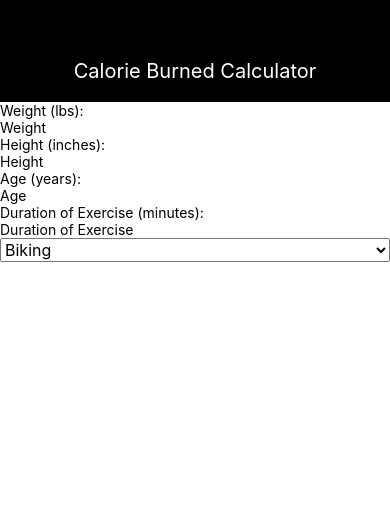
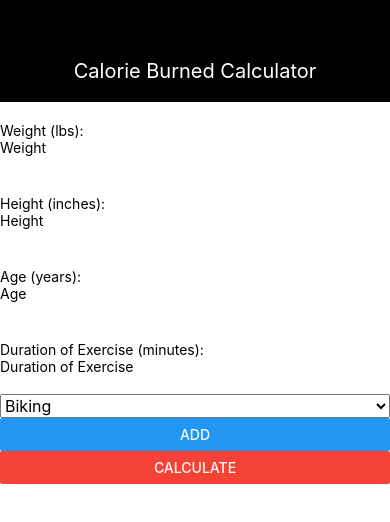
Before and after one commit to cwong2k16/CaloriesBurned, a React Native app: screen / in a window 390 px wide. Shown: the top 522 px of the page. Built offline with nearby package versions, Linux system fonts and the light colour scheme.

Commit message:
added some placeholder buttons for now and created BottomView component

```diff
--- a/App.js
+++ b/App.js
@@ -1,5 +1,5 @@
 import React from 'react';
-import { StyleSheet, Text, TextInput, Picker, View } from 'react-native';
+import { StyleSheet, Text, TextInput, Picker, View, Button } from 'react-native';
 import styles from './Style'
 
 export default class App extends React.Component {
@@ -17,6 +17,7 @@ class MainContainer extends React.Component {
       <View>
         <TopView/>
         <MidView/>
+        <BottomView/>
       </View>
     );
   }
@@ -49,16 +50,30 @@ class MidView extends React.Component{
   }
 }
 
+class BottomView extends React.Component{
+  render(){
+    return(
+      <View>
+        <Button title = "Add">
+        </Button>
+        <Button title = "Calculate" color = "#F44336">
+        </Button>
+      </View>
+    );
+  }
+}
+
 /* Useful for regenerating similar TextInput components but with different purposes */
 class DataComponent extends React.Component{
   render(){
     return(
-      <View>
+      <View style = {styles.textSection}>
         <Text>
           {this.props.data} ({this.props.unit}):
         </Text>
         <TextInput
           placeholder = {this.props.data}
+          keyboardType = "numeric"
         />
       </View>
     );
--- a/Style.js
+++ b/Style.js
@@ -9,6 +9,10 @@ export default StyleSheet.create({
         backgroundColor: '#000',
         color: "#fff"
     },
+    textSection:{
+        paddingTop: '5%',
+        paddingBottom: '5%'
+    },
     container: {
         flex: 1,
         backgroundColor: '#fff',
```
